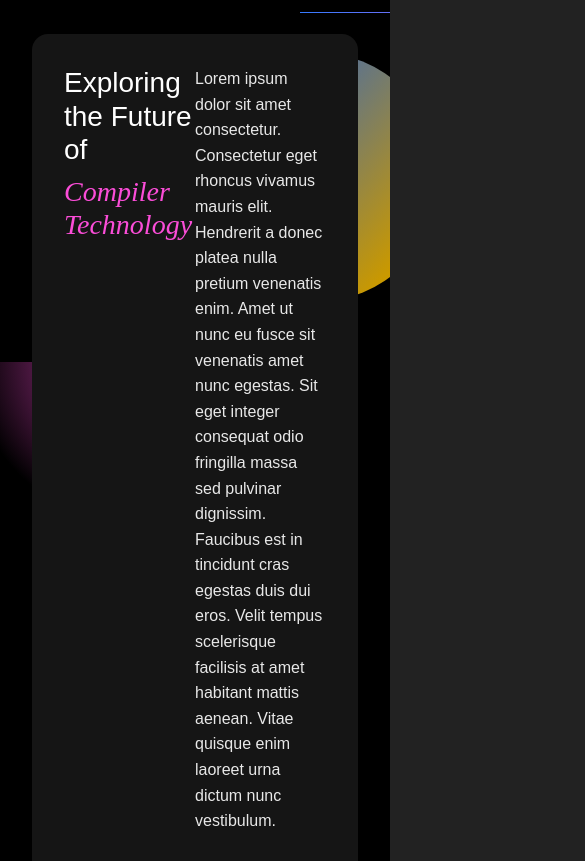
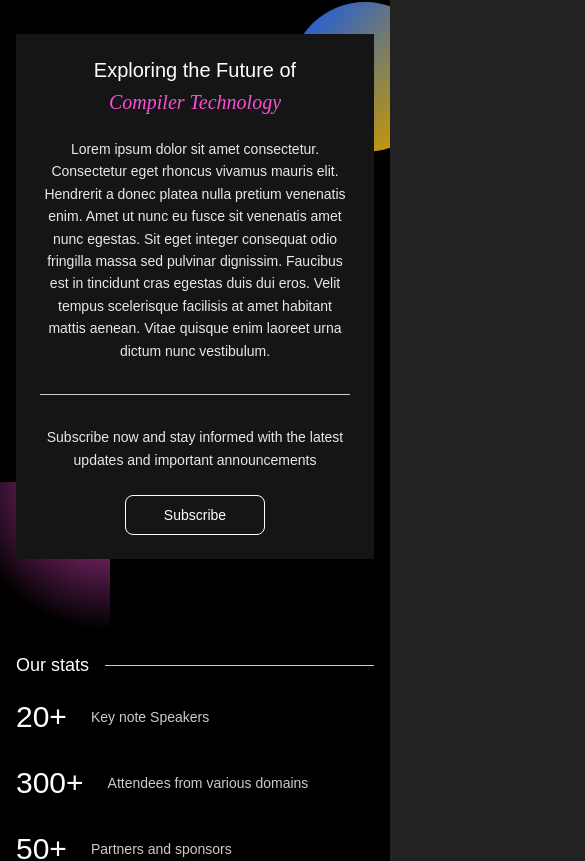
Before and after one commit to compilertech/compilertech-fe, a React (Vite) app: page / in a window 390 px wide. Shown: the part 1009-1870 px from the top of the page, 585 px wide, since content can reach past the window. Built offline with nearby package versions, Linux system fonts and the light colour scheme; a web font is replaced by a local one.

Commit message:
responsiveness

```diff
--- a/src/App.tsx
+++ b/src/App.tsx
@@ -70,7 +70,7 @@ function App() {
           <Route path="/schedule" element={<Schedule />} />
         </Routes>
         {is2024Page && <Footer />}
-        {!is2024Page && <NewFooter />}
+        {/* {!is2024Page && <NewFooter />} */}
       </Wrapper>
     </ThemeProvider>
   );
--- a/src/components/2025Page/Testimonial.tsx
+++ b/src/components/2025Page/Testimonial.tsx
@@ -1,15 +1,16 @@
 import styled from "styled-components";
+import {
+  MOBILE_BREAKPOINT,
+  TABLET_BREAKPOINT,
+  SMALL_MOBILE_BREAKPOINT,
+} from "../../styles/GlobalStyle";
 
 const TestimonialSection = () => {
   const stats = [
-    { number: "20+", description: "Key note Speakers", width: "140px" },
-    {
-      number: "300+",
-      description: "Attendees from various domains",
-      width: "140px",
-    },
-    { number: "50+", description: "Partners and sponsors", width: "100px" },
-    { number: "200+", description: "Presenters", width: "100px" },
+    { number: "20+", description: "Key note Speakers" },
+    { number: "300+", description: "Attendees from various domains" },
+    { number: "50+", description: "Partners and sponsors" },
+    { number: "200+", description: "Presenters" },
   ];
 
   return (
@@ -17,31 +18,37 @@ const TestimonialSection = () => {
       <TopBorder />
 
       <TestimonialCard>
+        <ContentWrapper>
           <LeftContent>
             <Title>
               Exploring the Future of
               <HighlightText>Compiler Technology</HighlightText>
             </Title>
+          </LeftContent>
+
+          <RightContent>
             <Description>
               Lorem ipsum dolor sit amet consectetur. Consectetur eget rhoncus
               vivamus mauris elit. Hendrerit a donec platea nulla pretium
               venenatis enim. Amet ut nunc eu fusce sit venenatis amet nunc
               egestas. Sit eget integer consequat odio fringilla massa sed
-            pulvinar dignissim. Faucibus est in tincidunt cras egestas duis dui
-            eros. Velit tempus scelerisque facilisis at amet habitant mattis
-            aenean. Vitae quisque enim laoreet urna dictum nunc vestibulum.
+              pulvinar dignissim. Faucibus est in tincidunt cras egestas duis
+              dui eros. Velit tempus scelerisque facilisis at amet habitant
+              mattis aenean. Vitae quisque enim laoreet urna dictum nunc
+              vestibulum.
             </Description>
-        </LeftContent>
+          </RightContent>
+        </ContentWrapper>
+
         <Divider />
-        <RightContent>
-          <SubscriptionSection>
+
+        <SubscriptionWrapper>
           <SubscriptionText>
-              Subscribe now and stay informed with the latest <br /> updates and
+            Subscribe now and stay informed with the latest updates and
             important announcements
           </SubscriptionText>
           <SubscribeButton>Subscribe</SubscribeButton>
-          </SubscriptionSection>
-        </RightContent>
+        </SubscriptionWrapper>
       </TestimonialCard>
 
       <StatsSection>
@@ -52,9 +59,7 @@ const TestimonialSection = () => {
           {stats.map((stat, index) => (
             <StatItem key={index}>
               <StatNumber>{stat.number}</StatNumber>
-              <StatDescription style={{ width: stat.width }}>
-                {stat.description}
-              </StatDescription>
+              <StatDescription>{stat.description}</StatDescription>
             </StatItem>
           ))}
         </StatsList>
@@ -78,8 +83,16 @@ const Container = styled.div`
   font-size: 16px;
   overflow: hidden;
 
-  @media (max-width: 768px) {
-    padding: 2rem;
+  @media (max-width: ${TABLET_BREAKPOINT}) {
+    padding: 4rem 3rem;
+  }
+
+  @media (max-width: ${MOBILE_BREAKPOINT}) {
+    padding: 3rem 1.5rem;
+  }
+
+  @media (max-width: ${SMALL_MOBILE_BREAKPOINT}) {
+    padding: 2rem 1rem;
   }
 `;
 
@@ -90,35 +103,59 @@ const TopBorder = styled.div`
   position: absolute;
   top: 10px;
   right: -300px;
+  @media (max-width: ${TABLET_BREAKPOINT}) {
+    visibility: hidden;
+  }
 `;
 
 const TestimonialCard = styled.div`
   background-color: #151515;
-  border-radius: 16px;
+  border-radius: 20px;
   padding: 3rem;
   position: relative;
   z-index: 2;
 
-  @media (max-width: 992px) {
+  @media (max-width: ${TABLET_BREAKPOINT}) {
+    padding: 2.5rem;
+  }
+
+  @media (max-width: ${MOBILE_BREAKPOINT}) {
+    padding: 2rem;
+    border-radius: 0;
+  }
+
+  @media (max-width: ${SMALL_MOBILE_BREAKPOINT}) {
+    padding: 1.5rem;
+  }
+`;
+
+const ContentWrapper = styled.div`
+  display: flex;
+  width: 100%;
+
+  @media (max-width: ${TABLET_BREAKPOINT}) {
     flex-direction: column;
-    gap: 2rem;
-    padding: 2rem;
+    align-items: center;
+    text-align: center;
   }
 `;
 
 const LeftContent = styled.div`
-  display: flex;
+  flex: 1;
   padding-right: 2rem;
 
-  @media (max-width: 992px) {
+  @media (max-width: ${TABLET_BREAKPOINT}) {
     padding-right: 0;
+    margin-bottom: 1.5rem;
   }
 `;
 
 const RightContent = styled.div`
   flex: 1.5;
-  display: flex;
-  justify-content: flex-end;
+
+  @media (max-width: ${TABLET_BREAKPOINT}) {
+    width: 100%;
+  }
 `;
 
 const Title = styled.h2`
@@ -126,10 +163,19 @@ const Title = styled.h2`
   font-size: 36px;
   font-weight: 400;
   line-height: 1.2;
-  margin: 0 0 1rem 0;
-  width: 50%;
-  @media (max-width: 768px) {
-    font-size: 28px;
+  margin: 0;
+
+  @media (max-width: ${TABLET_BREAKPOINT}) {
+    font-size: 32px;
+    text-align: center;
+  }
+
+  @media (max-width: ${MOBILE_BREAKPOINT}) {
+    font-size: 24px;
+  }
+
+  @media (max-width: ${SMALL_MOBILE_BREAKPOINT}) {
+    font-size: 20px;
   }
 `;
 
@@ -141,8 +187,17 @@ const HighlightText = styled.div`
   font-weight: 500;
   margin-top: 0.5rem;
 
-  @media (max-width: 768px) {
-    font-size: 28px;
+  @media (max-width: ${TABLET_BREAKPOINT}) {
+    font-size: 32px;
+    text-align: center;
+  }
+
+  @media (max-width: ${MOBILE_BREAKPOINT}) {
+    font-size: 24px;
+  }
+
+  @media (max-width: ${SMALL_MOBILE_BREAKPOINT}) {
+    font-size: 20px;
   }
 `;
 
@@ -150,7 +205,7 @@ const Divider = styled.hr`
   border: none;
   height: 0.5px;
   background-color: #cfcbc4;
-  margin: 1.5rem 0;
+  margin: 2rem 0;
   width: 100%;
 `;
 
@@ -158,33 +213,57 @@ const Description = styled.p`
   font-family: "Poppins", sans-serif;
   font-size: 16px;
   line-height: 1.6;
-  margin: 0 0 2rem 0;
-  width: 50%;
+  margin: 0;
   color: rgba(255, 255, 255, 0.9);
+
+  @media (max-width: ${TABLET_BREAKPOINT}) {
+    text-align: center;
+  }
+
+  @media (max-width: ${MOBILE_BREAKPOINT}) {
+    font-size: 15px;
+  }
+
+  @media (max-width: ${SMALL_MOBILE_BREAKPOINT}) {
+    font-size: 14px;
+  }
 `;
 
-const SubscriptionSection = styled.div`
+const SubscriptionWrapper = styled.div`
   display: flex;
-  @media (max-width: 768px) {
+  justify-content: space-between;
+  align-items: center;
+
+  @media (max-width: ${MOBILE_BREAKPOINT}) {
     flex-direction: column;
+    align-items: center;
     gap: 1.5rem;
-    align-items: flex-start;
   }
 `;
 
 const SubscriptionText = styled.p`
   font-family: "Poppins", sans-serif;
   font-size: 16px;
-  margin-right: 250px;
   line-height: 1.6;
+  margin: 0;
   color: rgba(255, 255, 255, 0.9);
-  @media (max-width: 768px) {
-    padding-right: 0;
+  flex: 1;
+
+  @media (max-width: ${TABLET_BREAKPOINT}) {
+    text-align: center;
+  }
+
+  @media (max-width: ${MOBILE_BREAKPOINT}) {
+    font-size: 15px;
+  }
+
+  @media (max-width: ${SMALL_MOBILE_BREAKPOINT}) {
+    font-size: 14px;
   }
 `;
 
 const SubscribeButton = styled.button`
-  width: 107px;
+  width: 140px;
   height: 48px;
   background: transparent;
   border: 1px solid white;
@@ -200,10 +279,16 @@ const SubscribeButton = styled.button`
   &:hover {
     background-color: rgba(255, 255, 255, 0.1);
   }
+
+  @media (max-width: ${MOBILE_BREAKPOINT}) {
+    font-size: 14px;
+    height: 40px;
+  }
 `;
 
+// Stats Section
 const StatsSection = styled.div`
-  padding-top: 8rem;
+  margin-top: 6rem;
 `;
 
 const StatsHeader = styled.div`
@@ -213,37 +298,39 @@ const StatsHeader = styled.div`
   font-size: 20px;
   font-weight: 500;
   margin-bottom: 2rem;
+
+  @media (max-width: ${MOBILE_BREAKPOINT}) {
+    font-size: 18px;
+    margin-bottom: 1.5rem;
+  }
 `;
 
 const StatsLine = styled.div`
   flex: 1;
-  height: 0.5px;
+  height: 1px;
   background-color: #cfcbc4;
   margin-left: 1rem;
 `;
 
 const StatsList = styled.div`
   display: flex;
-  width: 100%; // Added to ensure full width
-  margin-left: 200px; // Changed from 30%
-  padding: 2rem 0; // Added some padding
+  justify-content: space-around;
+  width: 100%;
 
-  @media (max-width: 768px) {
+  @media (max-width: ${MOBILE_BREAKPOINT}) {
     flex-direction: column;
+    gap: 2rem;
   }
 `;
 
 const StatItem = styled.div`
   text-align: center;
-  min-width: 150px;
+
+  @media (max-width: ${MOBILE_BREAKPOINT}) {
+    text-align: left;
     display: flex;
-  margin-left: 10%;
-  flex-direction: column;
     align-items: center;
-  @media (max-width: 768px) {
-    text-align: left;
-    align-items: flex-start;
-    margin-bottom: 1.5rem;
+    gap: 1.5rem;
   }
 `;
 
@@ -252,20 +339,37 @@ const StatNumber = styled.h2`
   font-size: 48px;
   font-weight: 400;
   margin: 0 0 0.5rem 0;
+
+  @media (max-width: ${TABLET_BREAKPOINT}) {
+    font-size: 40px;
+  }
+
+  @media (max-width: ${MOBILE_BREAKPOINT}) {
+    font-size: 36px;
+    margin: 0;
+  }
+
+  @media (max-width: ${SMALL_MOBILE_BREAKPOINT}) {
+    font-size: 30px;
+  }
 `;
 
 const StatDescription = styled.p`
   font-family: "Poppins", sans-serif;
   font-size: 16px;
   color: #cfcbc4;
-  line-height: 25px;
-  letter-spacing: 0.5px;
-  text-align: center;
-  @media (max-width: 768px) {
-    text-align: left;
+  margin: 0;
+
+  @media (max-width: ${MOBILE_BREAKPOINT}) {
+    font-size: 15px;
+  }
+
+  @media (max-width: ${SMALL_MOBILE_BREAKPOINT}) {
+    font-size: 14px;
   }
 `;
 
+/* Decorative elements - kept as instructed */
 const PurpleCircle = styled.div`
   position: absolute;
   top: 360px;
@@ -280,6 +384,14 @@ const PurpleCircle = styled.div`
   border-radius: 0;
   opacity: 0.8;
   z-index: 1;
+
+  @media (max-width: ${MOBILE_BREAKPOINT}) {
+    top: 480px;
+    left: -40px;
+
+    width: 150px;
+    height: 150px;
+  }
 `;
 
 const GoldBlueCircle = styled.div`
@@ -293,6 +405,18 @@ const GoldBlueCircle = styled.div`
   border-radius: 50%;
   opacity: 0.8;
   z-index: 1;
+
+  @media (max-width: ${TABLET_BREAKPOINT}) {
+    width: 200px;
+    height: 200px;
+    top: 0;
+  }
+
+  @media (max-width: ${MOBILE_BREAKPOINT}) {
+    width: 150px;
+    height: 150px;
+    top: 0;
+  }
 `;
 
 export default TestimonialSection;
--- a/src/components/2025Page/index.tsx
+++ b/src/components/2025Page/index.tsx
@@ -36,12 +36,12 @@ export default function Home2() {
       <CountdownTimer eventDate={eventDate} />
       <Hero2 />
       <Testimonial />
-      <KeyTopics />
+      {/* <KeyTopics />
       <Highlights />
       <Venue />
       <QAndA />
       <Collab />
-      <AnimatedBanner />
+      <AnimatedBanner /> */}
     </Main>
   );
 }
```
Lines whose indentation alone changed are shown as unchanged.
